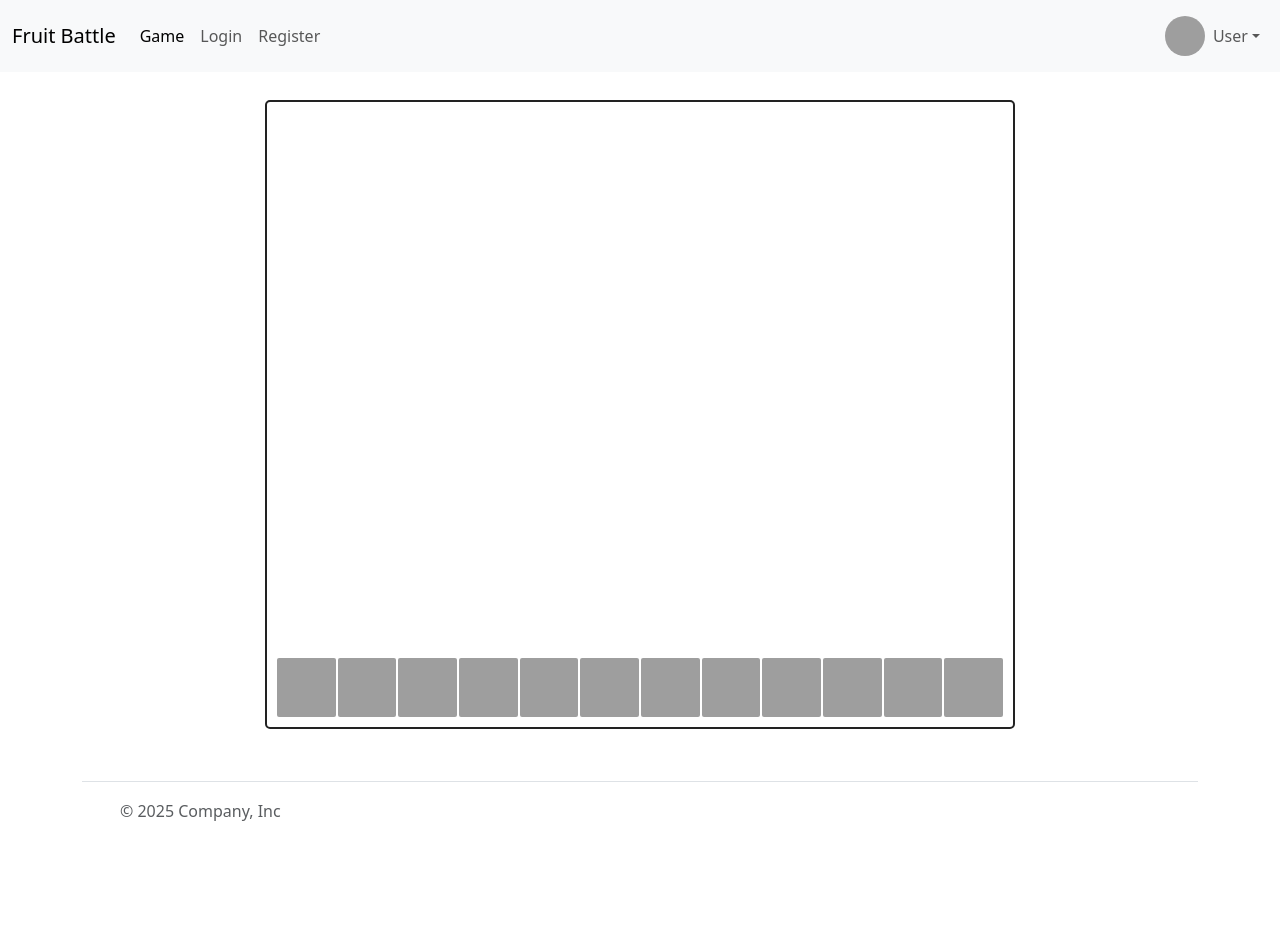
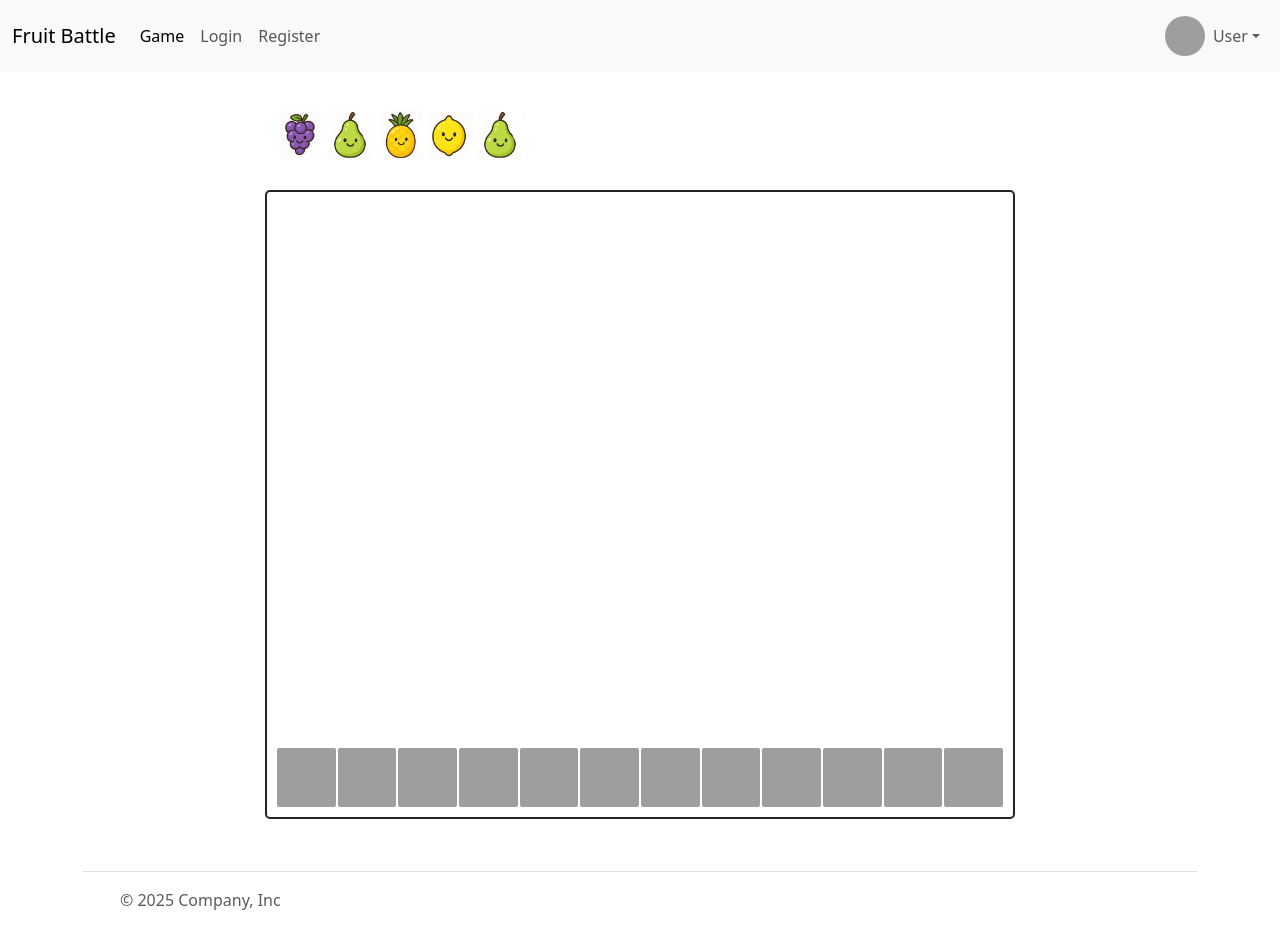
Before and after one commit to xxjcaxx/iogame_dwec25, a website built with Vite: page index.html in a window 1280 px wide. Before the commit the page ends 863 px from the top, so only its background shows below. Built offline with nearby package versions, Linux system fonts and the light colour scheme; grey boxes are pictures that could not be loaded.

Commit message:
next fruites

```diff
--- a/src/components/content.js
+++ b/src/components/content.js
@@ -2,6 +2,8 @@ import { generateFruitsRandomBoard, gameStep, updateGame } from "../gameLogic";
 import { getData } from "../services/supaservice";
 import { compose } from "../functionals";
 import { BehaviorSubject, from, fromEvent, interval, map, withLatestFrom, merge, filter, tap, distinct, distinctUntilChanged } from "rxjs";
+
+import { fruitsImgs } from "./fruits";
 
 export { renderContent };
 
@@ -67,13 +69,20 @@ function handleClick(event,nextFruit) {
 
 const renderNextFruits = (nextFruits) => {
   const divNextFruits = document.createElement("div");
+  divNextFruits.classList.add("nextFruitsContainer")
   divNextFruits.innerHTML = nextFruits.map(
-    f => `<div class="nextFruit" data-fruit="${f}"></div>`
+    f => `<div class="nextFruit" data-fruit="${f}">
+    <img src="${fruitsImgs["fruit"+(f)]}">
+    </div>`
   ).join('')
   return divNextFruits;
 }
 
+const moveNextFruits = (nextFruits) =>{
+  const currentNextFruits = [...nextFruits.getValue()];
+  currentNextFruits.pop();
 
+}
 
 
 function renderContent() {
@@ -102,8 +111,11 @@ function renderContent() {
    const divContainer = renderTable(fruitCellsMap);
 
  // Els observables
-  const nextFruits = new BehaviorSubject(Array.from({ length: 5 }, ()=> Math.floor(Math.random() * 16)));
-  const click$ = fromEvent(divContainer, "click").pipe(map((event) => handleClick(event,1)));
+  const nextFruits = new BehaviorSubject(Array.from({ length: 5 }, ()=> 1+Math.floor(Math.random() * 15)));
+  const click$ = fromEvent(divContainer, "click").pipe(
+    map((event) => handleClick(event,nextFruits.getValue()[4])),
+    tap(()=>{moveNextFruits(nextFruits)})
+  );
   const gameLoop$ = gameLoop();
   const gameLoopEventsMerged$ = merge(click$, gameLoop$);
 
--- /dev/null
+++ b/src/components/fruits.js
@@ -0,0 +1,33 @@
+import fruit1 from "../imgs/1.png";
+import fruit2 from "../imgs/2.png";
+import fruit3 from "../imgs/3.png";
+import fruit4 from "../imgs/4.png";
+import fruit5 from "../imgs/5.png";
+import fruit6 from "../imgs/6.png";
+import fruit7 from "../imgs/7.png";
+import fruit8 from "../imgs/8.png";
+import fruit9 from "../imgs/9.png";
+import fruit10 from "../imgs/10.png";
+import fruit11 from "../imgs/11.png";
+import fruit12 from "../imgs/12.png";
+import fruit13 from "../imgs/13.png";
+import fruit14 from "../imgs/14.png";
+import fruit15 from "../imgs/15.png";
+
+export const fruitsImgs = {
+  fruit1,
+  fruit2,
+  fruit3,
+  fruit4,
+  fruit5,
+  fruit6,
+  fruit7,
+  fruit8,
+  fruit9,
+  fruit10,
+  fruit11,
+  fruit12,
+  fruit13,
+  fruit14,
+  fruit15,
+};
--- a/src/style.scss
+++ b/src/style.scss
@@ -135,3 +135,28 @@
   background-size: 350px;
   background-position: -290px -140px;
 }
+
+
+.gameData{
+   width: 100%;
+  max-width: 750px;
+  margin: 20px auto;
+  padding: 10px;
+  display: grid;
+  grid-template-columns: repeat(12, 1fr);
+  gap: 2px;
+  background: #fff;
+
+}
+
+.nextFruitsContainer{
+  display: flex;
+}
+
+.nextFruit{
+  width: 50px;
+}
+
+.nextFruit img {
+  width: 100%;
+}
```
Also changed, not shown: src/imgs/1.png (added), src/imgs/10.png (added), src/imgs/11.png (added), src/imgs/12.png (added), src/imgs/13.png (added), src/imgs/14.png (added), src/imgs/15.png (added), src/imgs/2.png (added), src/imgs/3.png (added), src/imgs/4.png (added), src/imgs/5.png (added), src/imgs/6.png (added), src/imgs/7.png (added), src/imgs/8.png (added), 1 more files.
